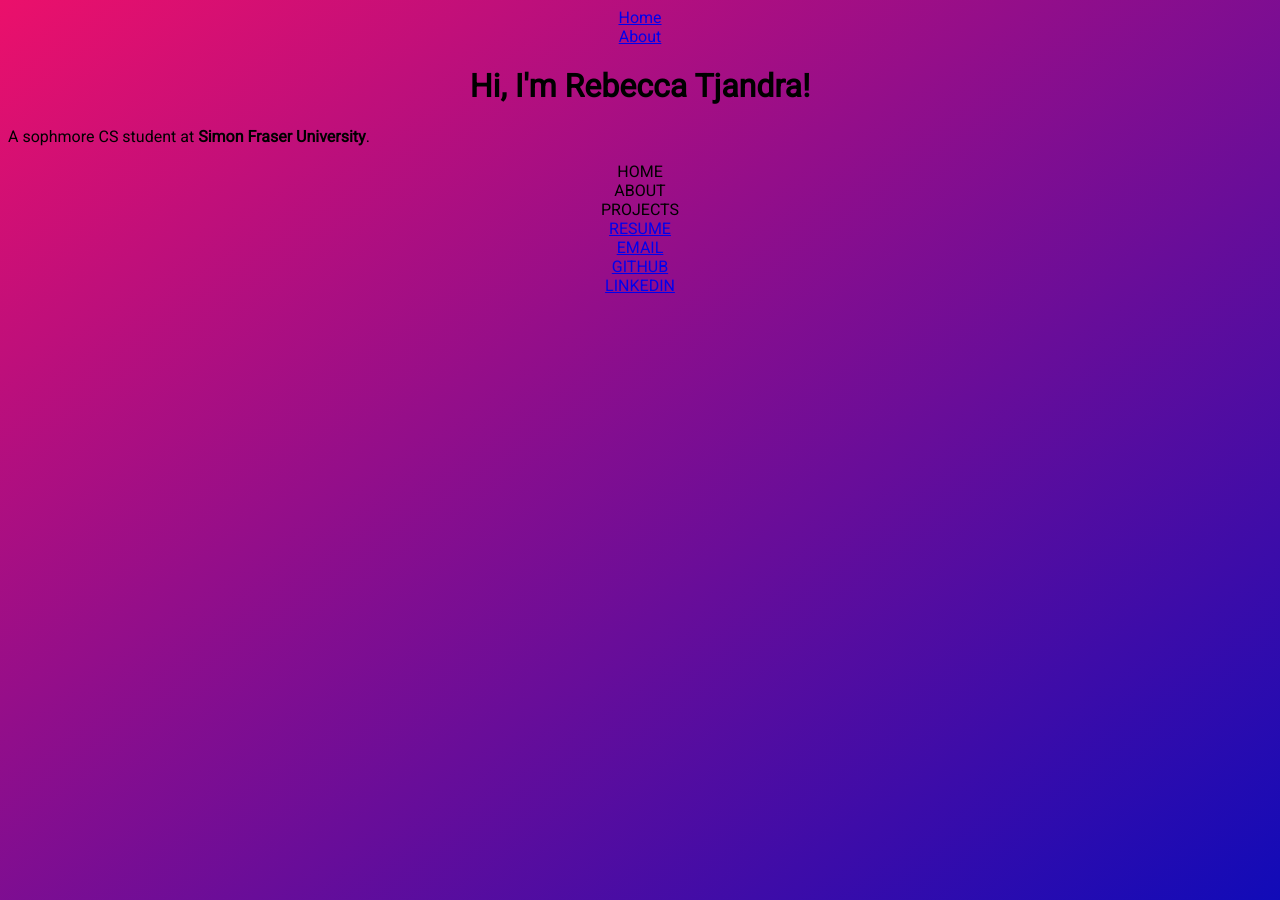
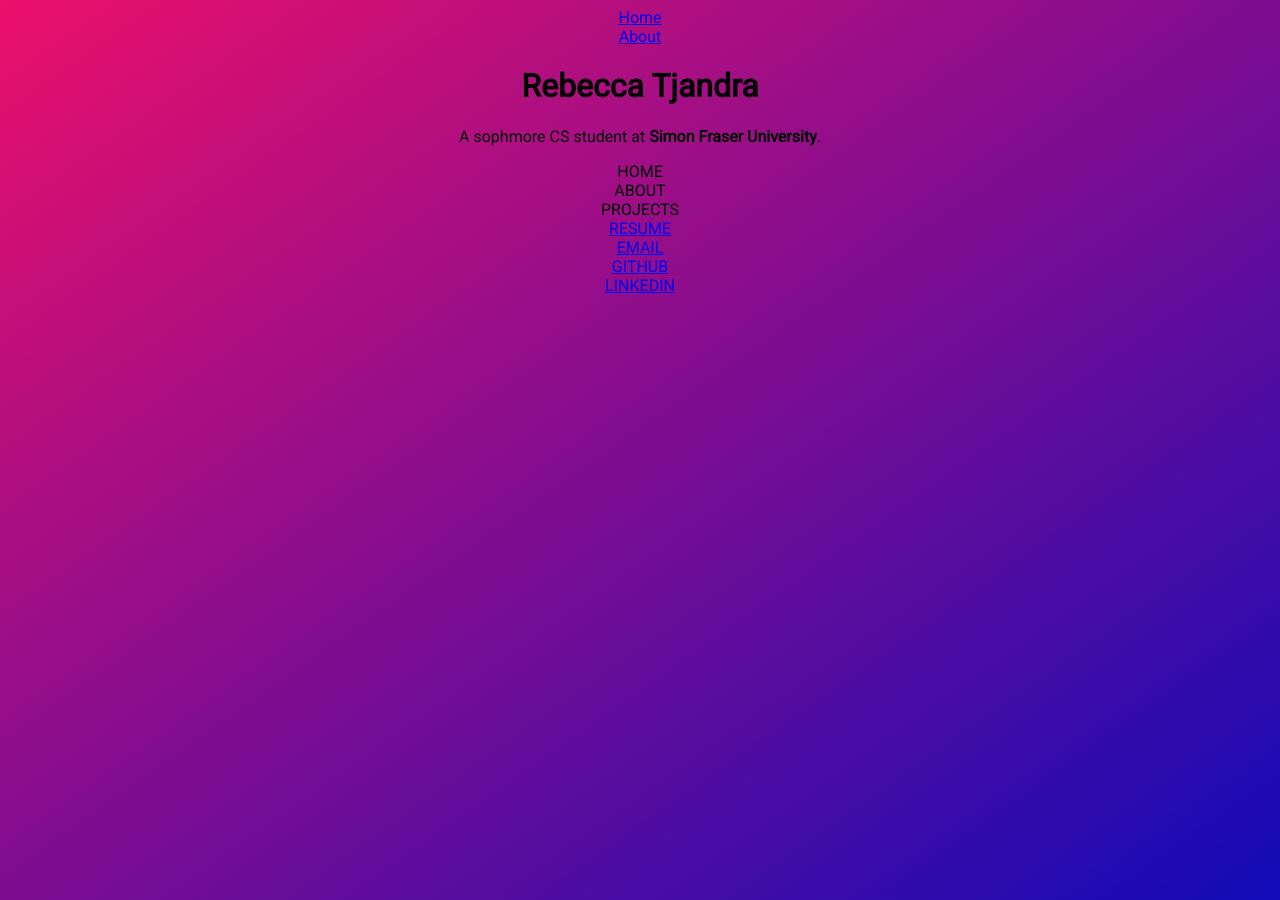
Before and after one commit to rebaka/rebaka.github.io, a Jekyll site: the page index.html, which Jekyll copies as it is, in a window 1280 px wide. Built offline with Jekyll 4.4.1, drawn with Linux system fonts in a browser that asks for light colours.

Commit message:
Update index.html

```diff
--- a/index.html
+++ b/index.html
@@ -17,14 +17,14 @@
 		</nav>
 		<div class="container">
     		<div class="blurb">
-        		<h1 align="center">Hi, I'm Rebecca Tjandra!</h1>
-							<p>A sophmore CS student at <b>Simon Fraser University</b>.
-						<ul>
-							<li><a href=""></a>HOME</li>
-							<li><a href=""></a>ABOUT</li>
-							<li><a href=""></a>PROJECTS</li>
-							<li><a href="https://resume.com">RESUME</a></li>
-						</ul>
+        		<h1 align="center">Rebecca Tjandra</h1>
+							<p><center>A sophmore CS student at <b>Simon Fraser University</b>.</p>
+							<ul>
+								<li><a href=""></a>HOME</li>
+								<li><a href=""></a>ABOUT</li>
+								<li><a href=""></a>PROJECTS</li>
+								<li><a href="https://github.com/rebaka/rebaka.github.io/blob/master/Rebecca_Tjandra_Resume.pdf">RESUME</a></li>
+							</ul>
 
 
     		</div>
```
